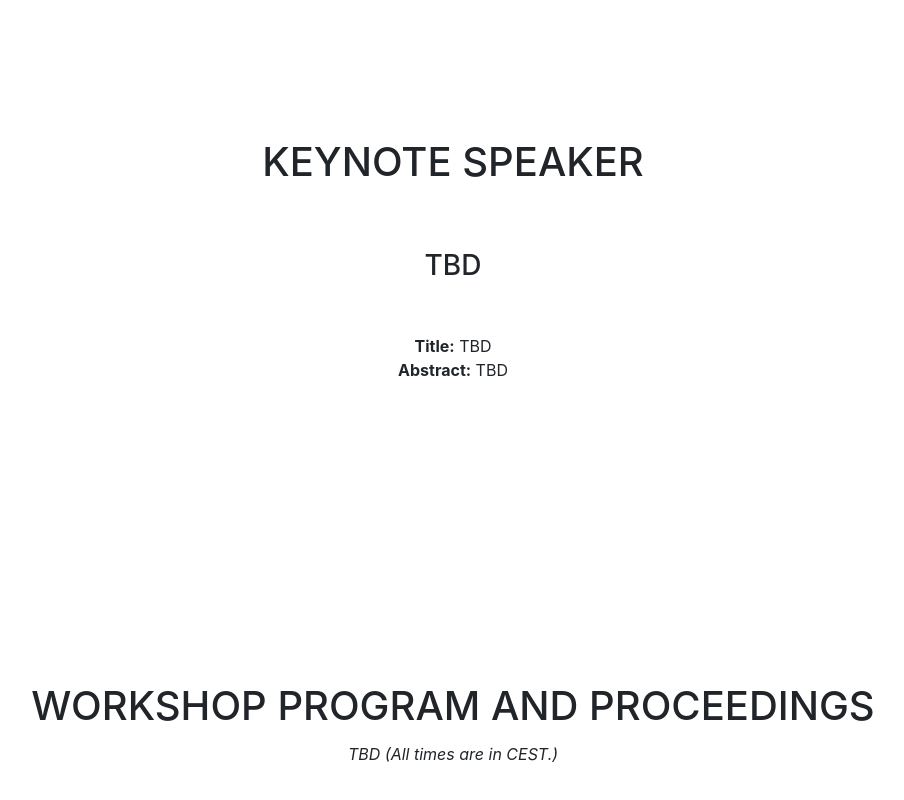
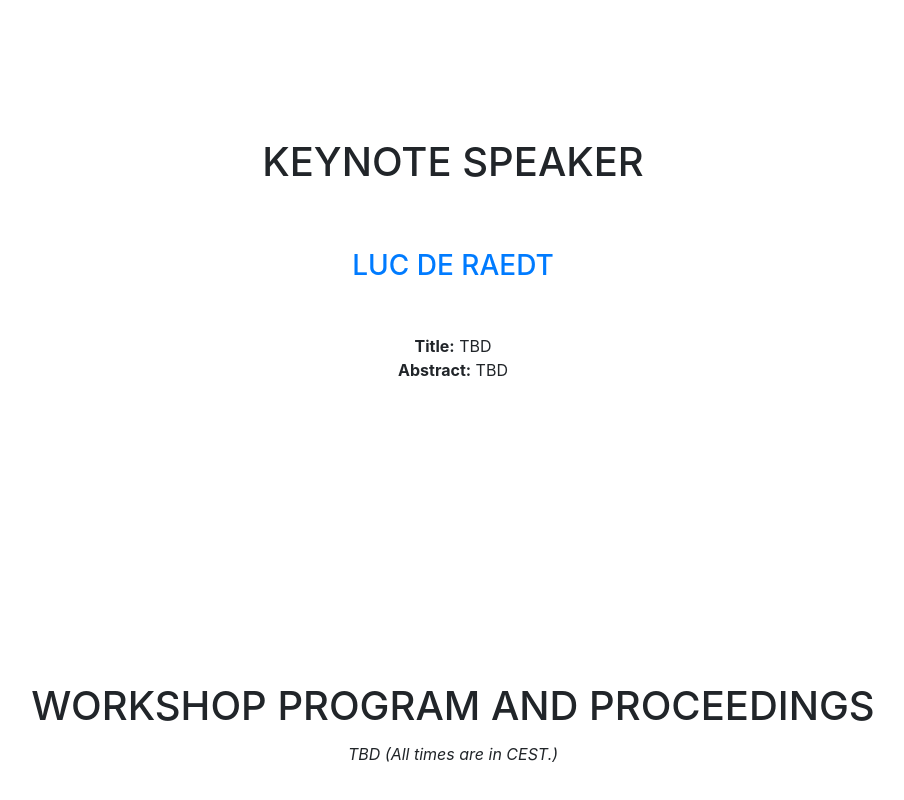
Before and after one commit to alammehwish/dl4kg2022, a website with bundled scripts: page index.html in a window 1280 px wide. Shown: the part 2359-3159 px from the top of the page, without its empty margins (187-1091 px from the left). Built offline with nearby package versions, Linux system fonts and the light colour scheme; files whose address does not match are found by name; a web font is replaced by a local one.

Commit message:
Update index.html

```diff
--- a/index.html
+++ b/index.html
@@ -198,7 +198,7 @@
       <div class="row">
         <div class="col-lg-12 text-center">
           <h2 class="section-heading text-uppercase">Keynote Speaker</h2><br/><br/>
-		<h3 class="text-uppercase"> TBD</h3>
+		<h3 class="text-uppercase"> <a href="https://wms.cs.kuleuven.be/people/lucderaedt">Luc de Raedt</a></h3>
           <div class="col-sm-4">
             <div class="team-member">
 
```
